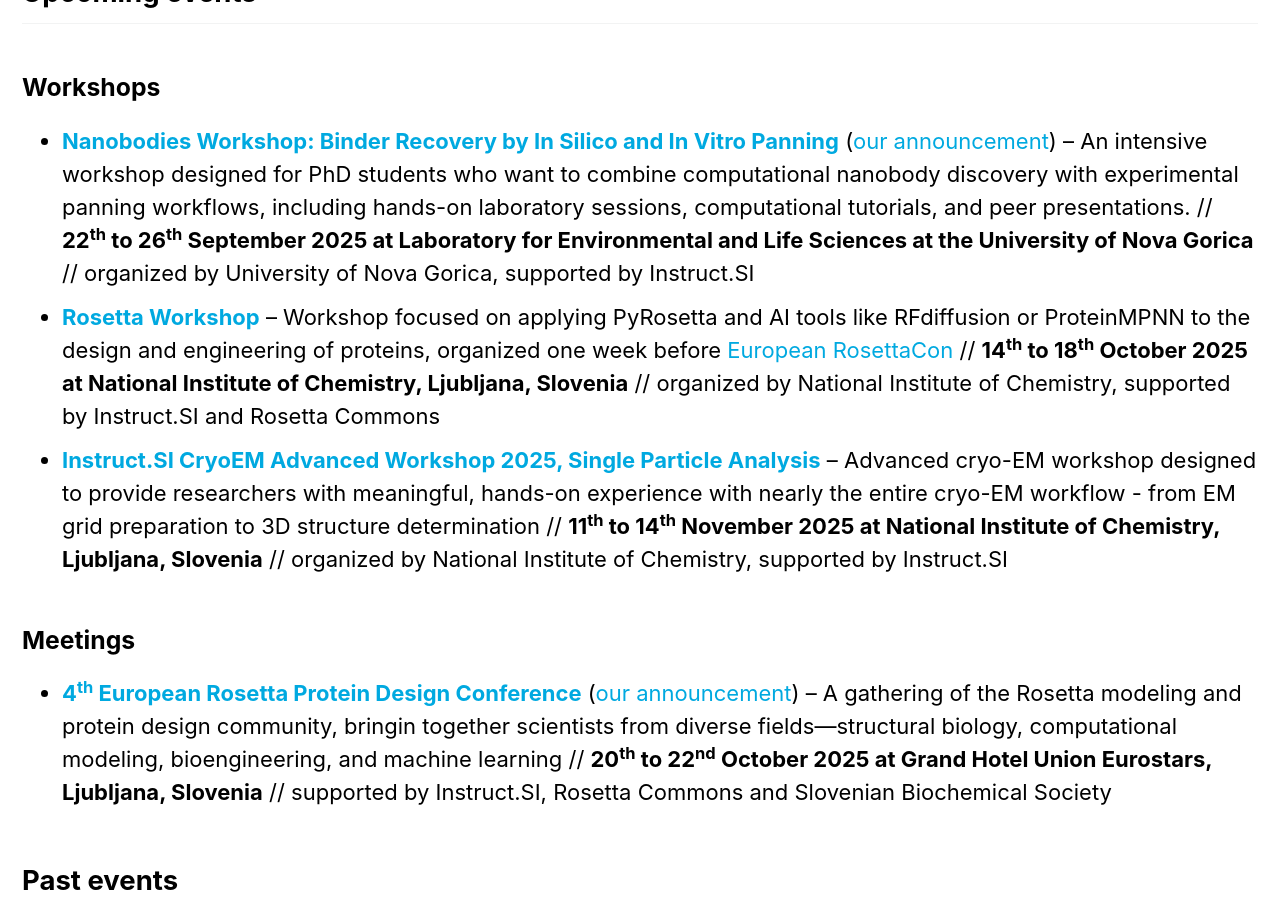
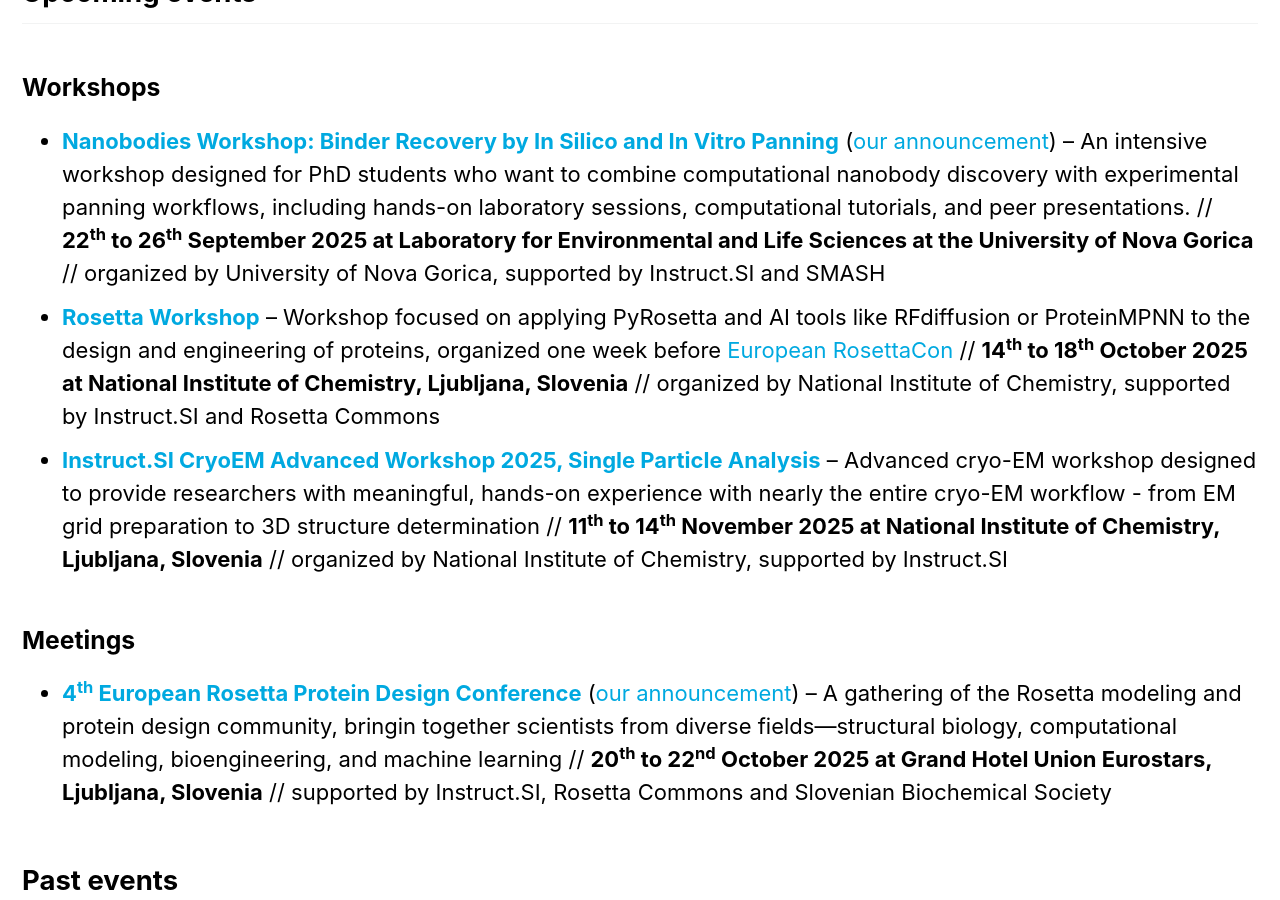
Before and after one commit to InstructSI/instructsi.github.io, a Jekyll site: the page built from _pages/events.md, in a window 1280 px wide and 900 px high, scrolled down 993 px. Built offline with Jekyll 4.4.1, drawn with Linux system fonts in a browser that asks for light colours; cached includes are drawn as plain includes.

Commit message:
Small corrections

```diff
--- a/_pages/events.md
+++ b/_pages/events.md
@@ -26,7 +26,7 @@
 
 ### Workshops
 
-- [**Nanobodies Workshop: Binder Recovery by In Silico and In Vitro Panning**](https://indico.ijs.si/event/2966/) ([our announcement](/events/nanobodies_workshop_2025/)) – An intensive workshop designed for PhD students who want to combine computational nanobody discovery with experimental panning workflows, including hands-on laboratory sessions, computational tutorials, and peer presentations. // **22<sup>th</sup> to 26<sup>th</sup> September 2025 at Laboratory for Environmental and Life Sciences at the University of Nova Gorica** // organized by University of Nova Gorica, supported by Instruct.SI
+- [**Nanobodies Workshop: Binder Recovery by In Silico and In Vitro Panning**](https://indico.ijs.si/event/2966/) ([our announcement](/events/nanobodies_workshop_2025/)) – An intensive workshop designed for PhD students who want to combine computational nanobody discovery with experimental panning workflows, including hands-on laboratory sessions, computational tutorials, and peer presentations. // **22<sup>th</sup> to 26<sup>th</sup> September 2025 at Laboratory for Environmental and Life Sciences at the University of Nova Gorica** // organized by University of Nova Gorica, supported by Instruct.SI and SMASH
 - [**Rosetta Workshop**](/events/rosetta_workshop_2025) – Workshop focused on applying PyRosetta and AI tools like RFdiffusion or ProteinMPNN to the design and engineering of proteins, organized one week before [European RosettaCon](https://instruct-eric.si/events/rosetta_con_2025/) // **14<sup>th</sup> to 18<sup>th</sup> October 2025 at National Institute of Chemistry, Ljubljana, Slovenia** // organized by National Institute of Chemistry, supported by Instruct.SI and Rosetta Commons
 - [**Instruct.SI CryoEM Advanced Workshop 2025, Single Particle Analysis**](/spa2025/) – Advanced cryo-EM workshop designed to provide researchers with meaningful, hands-on experience with nearly the entire cryo-EM workflow - from EM grid preparation to 3D structure determination // **11<sup>th</sup> to 14<sup>th</sup> November 2025 at National Institute of Chemistry, Ljubljana, Slovenia** // organized by National Institute of Chemistry, supported by Instruct.SI
 
```
